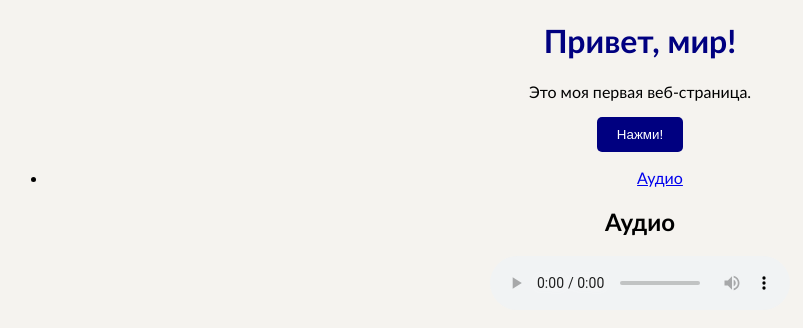
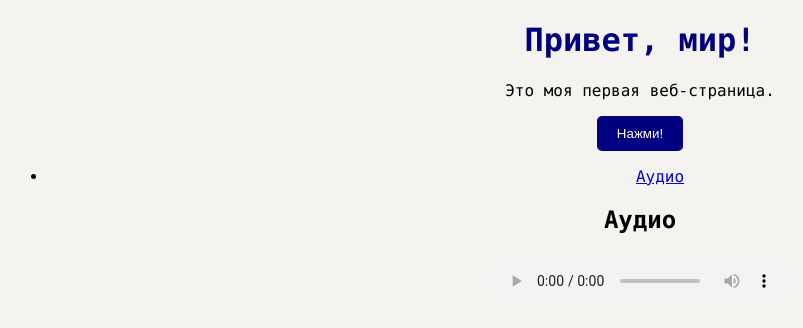
Before and after one commit to aisanashukirbekova/aisanashukirbekova, a plain HTML site: page index.html in a window 1280 px wide. Shown: the whole page, without its empty margins (0-803 px from the left). Drawn offline with Linux system fonts and the light colour scheme.

Commit message:
Update styles.css

```diff
--- a/styles.css
+++ b/styles.css
@@ -1,6 +1,6 @@
 body {
     background-color: #f5f3ef;
-    font-family: Calibri, cambria;
+    font-family: Consolas, cambria;
     text-align: center;
 }
 
```
